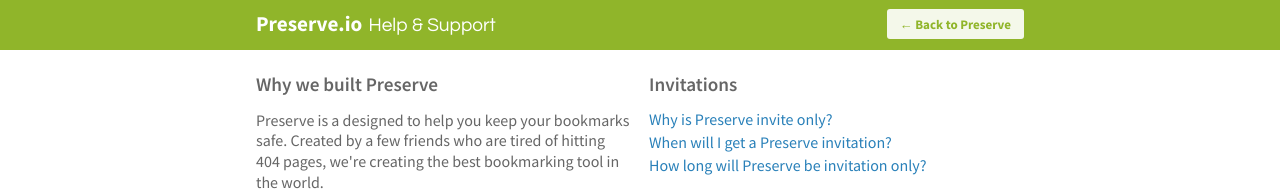
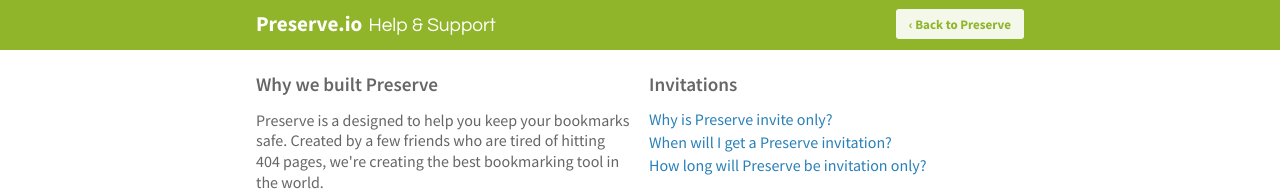
Before and after one commit to preserve/help.preserve.io, a Jekyll site: the page built from index.html, in a window 1280 px wide. Shown: the top 191 px of the page. Built offline with Jekyll 4.4.1, drawn with Linux system fonts in a browser that asks for light colours; nearby versions of some CDN libraries; part of the change alters nothing that is shown.

```diff
--- a/_layouts/default.html
+++ b/_layouts/default.html
@@ -14,7 +14,7 @@
         </div>
         <div class="buttons">
           <ul class="user-links">
-            <li><a href="http://preserve.io">← Back to Preserve</a></li>
+            <li><a href="http://preserve.io">&lsaquo; Back to Preserve</a></li>
           </ul>
         </div>
       </div>
```
